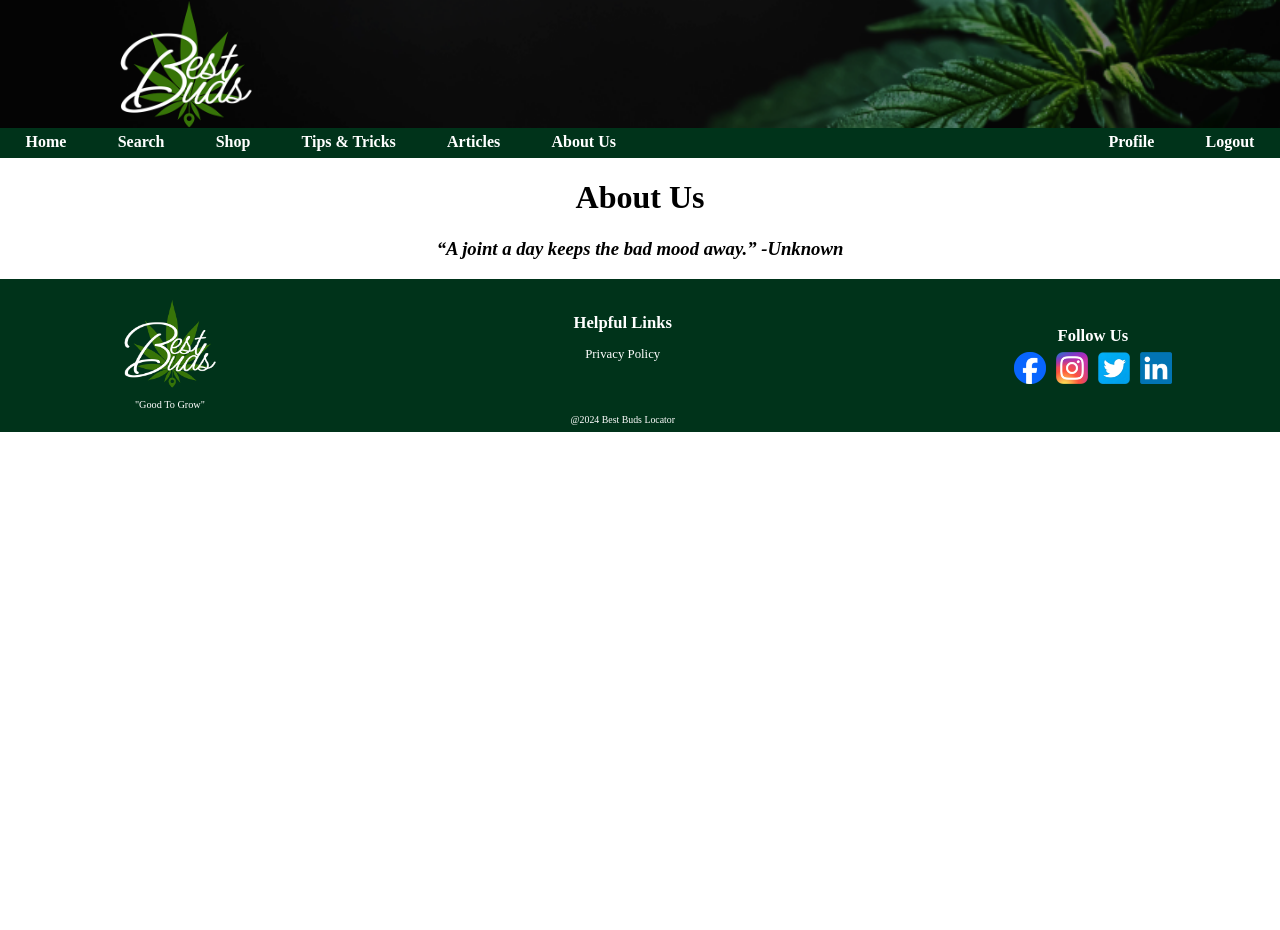
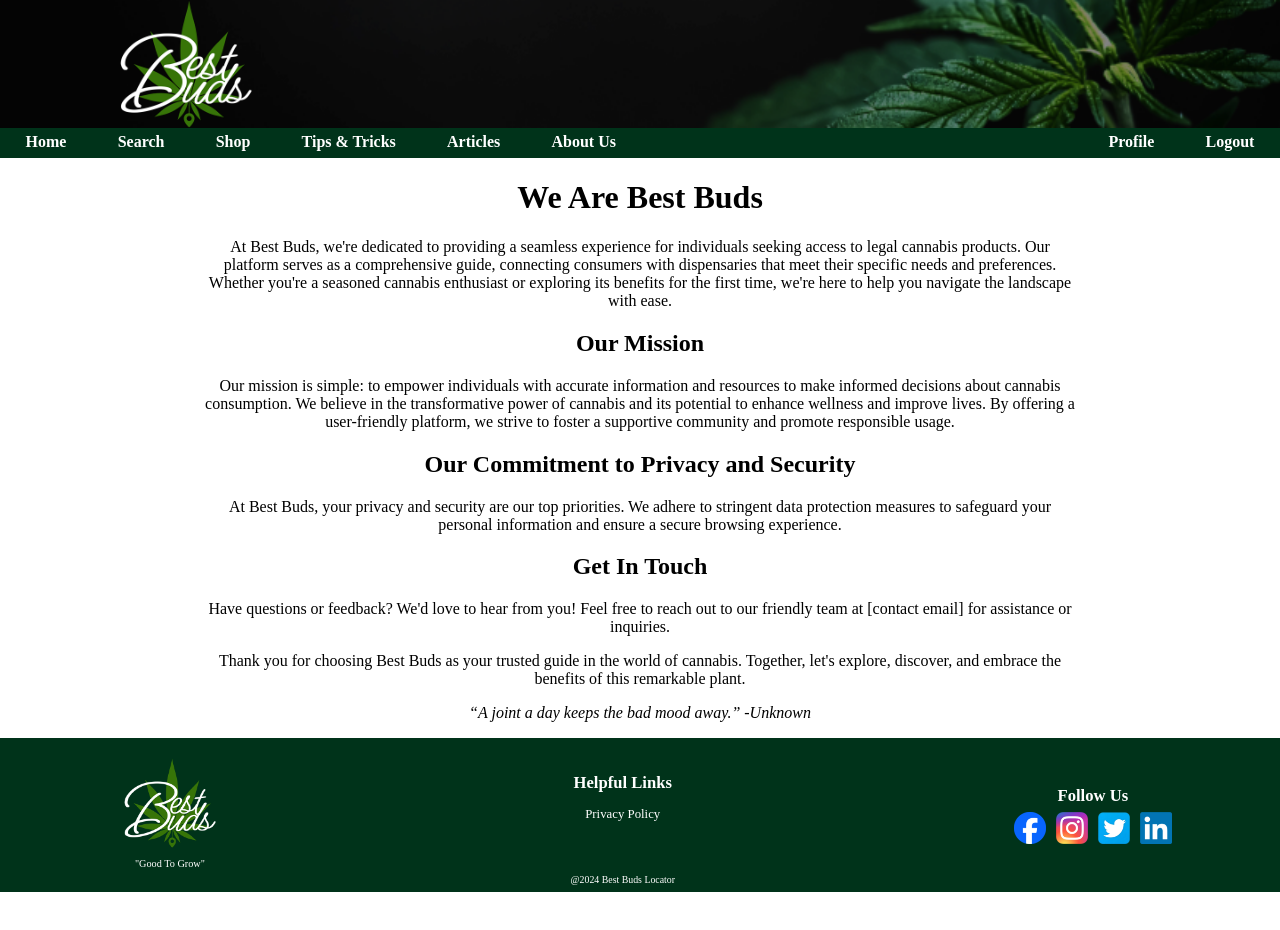
Before and after one commit to CraftyCurtis05/best-buds-dispensary-locator, a Vue app in the folder vue/: page /aboutus in a window 1280 px wide. Shown: the top 930 px of the page. Before the commit the page ends 800 px from the top, so only its background shows below. Built offline with nearby package versions, Linux system fonts and the light colour scheme; sample sign-in values are in the browser's storage.

Commit message:
About Us PAge

```diff
--- a/vue/src/views/AboutUsView.vue
+++ b/vue/src/views/AboutUsView.vue
@@ -6,7 +6,15 @@
     <NavBar />
   </div>
     <div class="container">
-        <h1>About Us</h1>
+        <h1>We Are Best Buds</h1>
+        <p>At Best Buds, we're dedicated to providing a seamless experience for individuals seeking access to legal cannabis products. Our platform serves as a comprehensive guide, connecting consumers with dispensaries that meet their specific needs and preferences. Whether you're a seasoned cannabis enthusiast or exploring its benefits for the first time, we're here to help you navigate the landscape with ease.</p>
+        <h2>Our Mission</h2>
+        <p>Our mission is simple: to empower individuals with accurate information and resources to make informed decisions about cannabis consumption. We believe in the transformative power of cannabis and its potential to enhance wellness and improve lives. By offering a user-friendly platform, we strive to foster a supportive community and promote responsible usage.</p>
+        <h2>Our Commitment to Privacy and Security</h2>
+        <p>At Best Buds, your privacy and security are our top priorities. We adhere to stringent data protection measures to safeguard your personal information and ensure a secure browsing experience.</p>
+        <h2>Get In Touch</h2>
+        <p>Have questions or feedback? We'd love to hear from you! Feel free to reach out to our friendly team at [contact email] for assistance or inquiries.</p>
+        <p>Thank you for choosing Best Buds as your trusted guide in the world of cannabis. Together, let's explore, discover, and embrace the benefits of this remarkable plant.</p>
     </div>
    <h3>“A joint a day keeps the bad mood away.” -Unknown</h3>
     <div class="footer">
@@ -31,14 +39,26 @@ export default {
 }
 h1 {
   text-align: center;
+  font-size: 200%;
+  font-weight: bolder;
 }
 
 h2 {
   text-align: center;
+  font-size: 150%;
+  font-weight: light;
 }
 
 h3 {
   text-align: center;
   font-style: italic;
+  font-weight: lighter;
+  font-size: 100%;
+}
+p {
+  text-align: center;
+  font-size: 100%;
+  margin-left: 16%;
+  margin-right: 16%;
 }
 </style>
```
